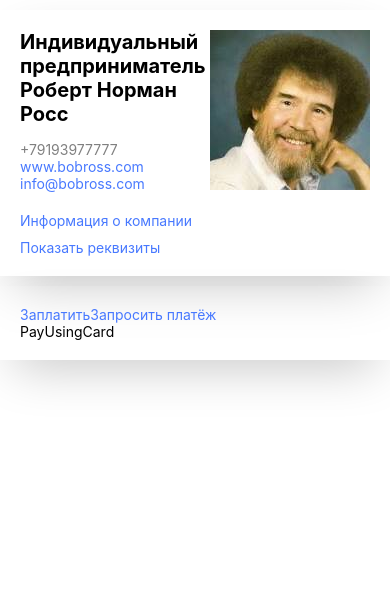
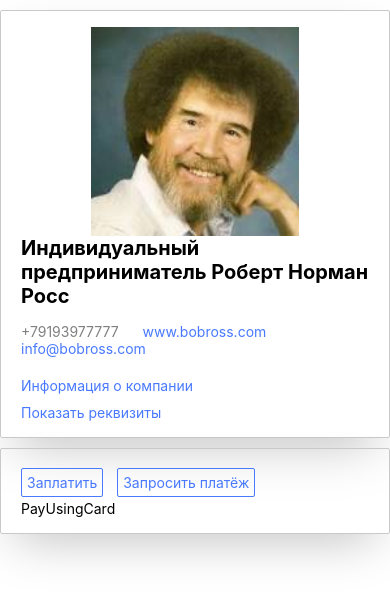
Before and after one commit to evilPaprika/react-bank-app, a React (Create React App) app: page / in a window 390 px wide. Shown: the top 598 px of the page. Built offline with nearby package versions, Linux system fonts and the light colour scheme.

Commit message:
красивые кнопки и больше адаптивности

```diff
--- a/src/components/Payment.jsx
+++ b/src/components/Payment.jsx
@@ -4,6 +4,7 @@ import RequestPayment from "./payment/RequestPayment";
 import PayUsingCard from "./payment/PayUsingCard";
 import PayUsingOnlineBank from "./payment/PayUsingOnlineBank";
 import { BrowserRouter, Route, Switch } from "react-router-dom";
+import "../styles/Payment.css";
 
 class Payment extends Component {
   state = {};
--- a/src/components/payment/Navbar.jsx
+++ b/src/components/payment/Navbar.jsx
@@ -7,18 +7,28 @@ class Navbar extends Component {
   };
   render() {
     return (
-      <BrowserRouter>
+      <BrowserRouter className="navbar">
         <div>
-          <NavLink to="/pay" activeClassName="link-selected">
-            Заплатить
-          </NavLink>
-          <NavLink to="/request_payment" activeClassName="link-selected">
-            Запросить платёж
-          </NavLink>
+          <div className="navbar__first-row">
+            <NavLink
+              to="/pay"
+              activeClassName="link-selected"
+              className="navbar__choice"
+            >
+              Заплатить
+            </NavLink>{" "}
+            <NavLink
+              to="/request_payment"
+              activeClassName="link-selected"
+              className="navbar__choice"
+            >
+              Запросить&nbsp;платёж
+            </NavLink>
+          </div>
           <Route
             path="/pay"
             component={() => (
-              <div>
+              <div className="navbar__second-row">
                 <Route
                   exact
                   path="/pay"
@@ -27,20 +37,22 @@ class Navbar extends Component {
                   )}
                 />
                 <NavLink
-                  onClick={() => (this.state.secondChoice = "using_card")}
+                  onClick={() => this.setState({ secondChoice: "using_card" })}
                   to="/pay/using_card"
                   activeClassName="link-selected"
+                  className="navbar__choice-second navbar__from-card-choice"
                 >
-                  С карты любого банка
-                </NavLink>
+                  💳&nbsp;С&nbsp;карты&nbsp;любого&nbsp;банка
+                </NavLink>{" "}
                 <NavLink
                   onClick={() =>
-                    (this.state.secondChoice = "using_online_bank")
+                    this.setState({ secondChoice: "using_online_bank" })
                   }
                   to="/pay/using_online_bank"
                   activeClassName="link-selected"
+                  className="navbar__choice-second navbar__from-internet-bank-choice"
                 >
-                  Из своего интернет-банка
+                  💻&nbsp;Из&nbsp;своего&nbsp;интернет&#8209;банка
                 </NavLink>
               </div>
             )}
--- a/src/styles/App.css
+++ b/src/styles/App.css
@@ -11,6 +11,8 @@ a {
     max-width: 800px;
     overflow: hidden;
     margin: 10px auto;
-    padding: 20px;
+    padding: 16px 20px;
     box-shadow: 0px 20px 50px -15px rgba(0, 0, 0, 0.25);
+    border: solid 1px rgb(201, 201, 201);
+    border-radius: 2px;
 }
--- a/src/styles/OwnewInfo.css
+++ b/src/styles/OwnewInfo.css
@@ -20,3 +20,12 @@
     display: block;
     margin: 20px 0 10px 0;
 }
+
+@media screen and (max-width: 400px) {
+    .owner-info__photo {
+        float: none;
+        display: block;
+        min-width: 60%;
+        margin: 0 auto;
+    }
+}
--- a/src/styles/Payment.css
+++ b/src/styles/Payment.css
@@ -1,9 +1,23 @@
 .navbar {
-
 }
 
 .navbar__choice {
+    padding: 5px;
+    border: solid 1px;
+    margin: 0 10px 0 0;
+    border-radius: 2px;
+}
+
+.navbar__first-row {
+    line-height: 35px;
+}
+
+.navbar__second-row {
+    line-height: 20px;
 }
 
 .navbar__choice-second {
+    font-size: 90%;
+    padding: 5px;
+    margin: 0 10px 0 0;
 }
```
